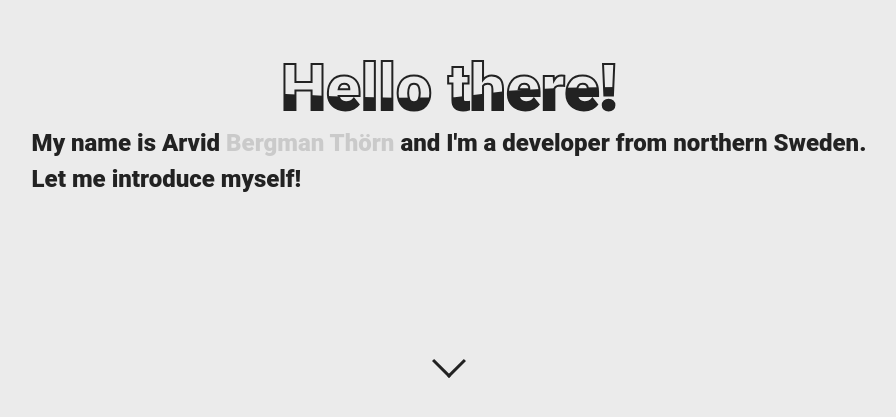
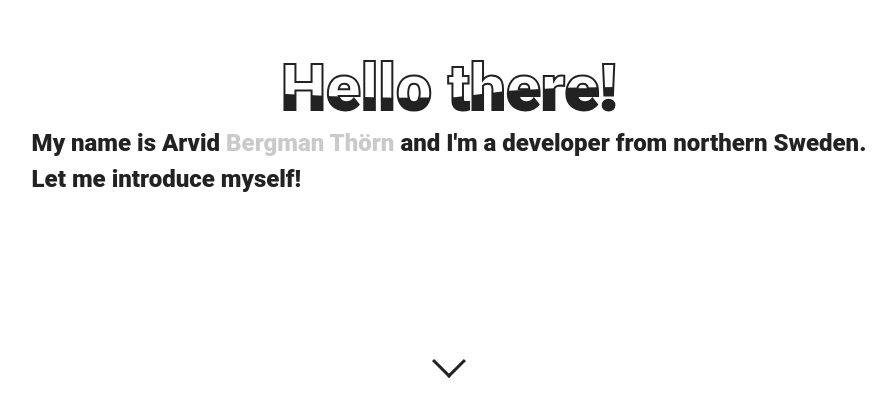
Before and after one commit to arvidbt/portfolio, a Vue app: page / in a window 1280 px wide. Shown: the part 285-702 px from the top of the page, without its empty margins (199-1095 px from the left). Built offline with nearby package versions, Linux system fonts and the light colour scheme; what vue-mobile-detection would draw is missing.

Commit message:
trying: ))

```diff
--- a/public/index.html
+++ b/public/index.html
@@ -2,7 +2,6 @@
 <html lang="">
   <head>
     <meta charset="utf-8">
-    <meta http-equiv="X-UA-Compatible" content="IE=edge">
     <meta name="viewport" content="width=device-width,initial-scale=1.0">
     <link rel="icon" href="<%= BASE_URL %>favicon.ico">
     <title>Arvid Bergman Thörn</title>
--- a/src/App.vue
+++ b/src/App.vue
@@ -1,14 +1,18 @@
 <template>
 <div v-if="true">
-<section>
-<StartPage id="startPage" @clicked="onClicked"/>
-</section>
+  <div>
+    <section>
+      <StartPage id="startPage" @clicked="onClicked"/>
+    </section>
+    <section>
+
+    </section>
 <!-- <section><LandingPage id="aboutMe"/></section> -->
 <!-- <NavBar @clicked="onClicked" @showFab="show"/>
 <ExperiencesPage id="mySkills"/>
 <ProjectsPage id="myProjects"/>
 <GetInTouch id="getInTouch"/> -->
-<button v-if="!showButton" class="button cssanimation sequence fadeInBottom" @click="scrollUp()">
+<!-- <button v-if="!showButton" class="button cssanimation sequence fadeInBottom" @click="scrollUp()">
     <svg
     xmlns="http://www.w3.org/2000/svg"
     class="back-to-top-icon"
@@ -24,7 +28,8 @@
     />
   </svg>
   <strong style="color: var(--text-primary-color)">Go up!</strong>
-</button>
+</button> -->
+</div>
 </div>
 <!-- IF ON PHONE!!! -->
 </template>
@@ -77,7 +82,7 @@
 }
 </script>
 
-<style>
+<style scoped>
 .button {
   background-color: var(--accent-color);
   position: fixed;
```
